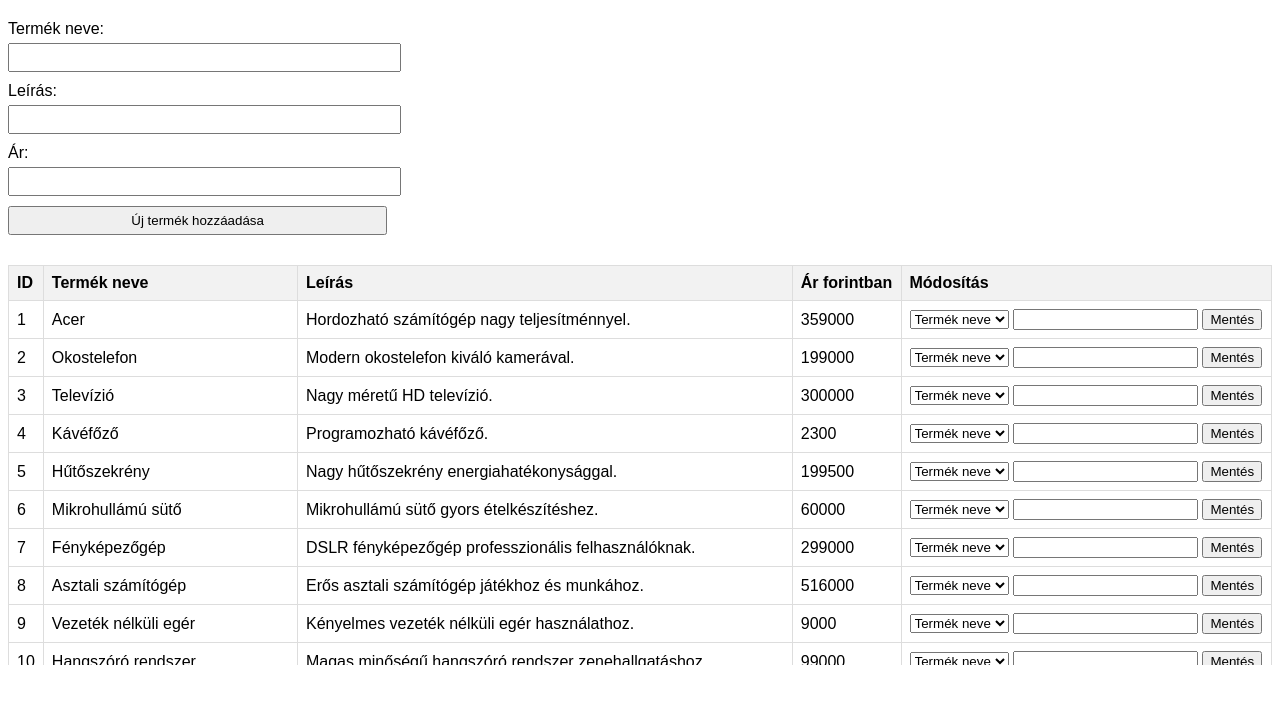
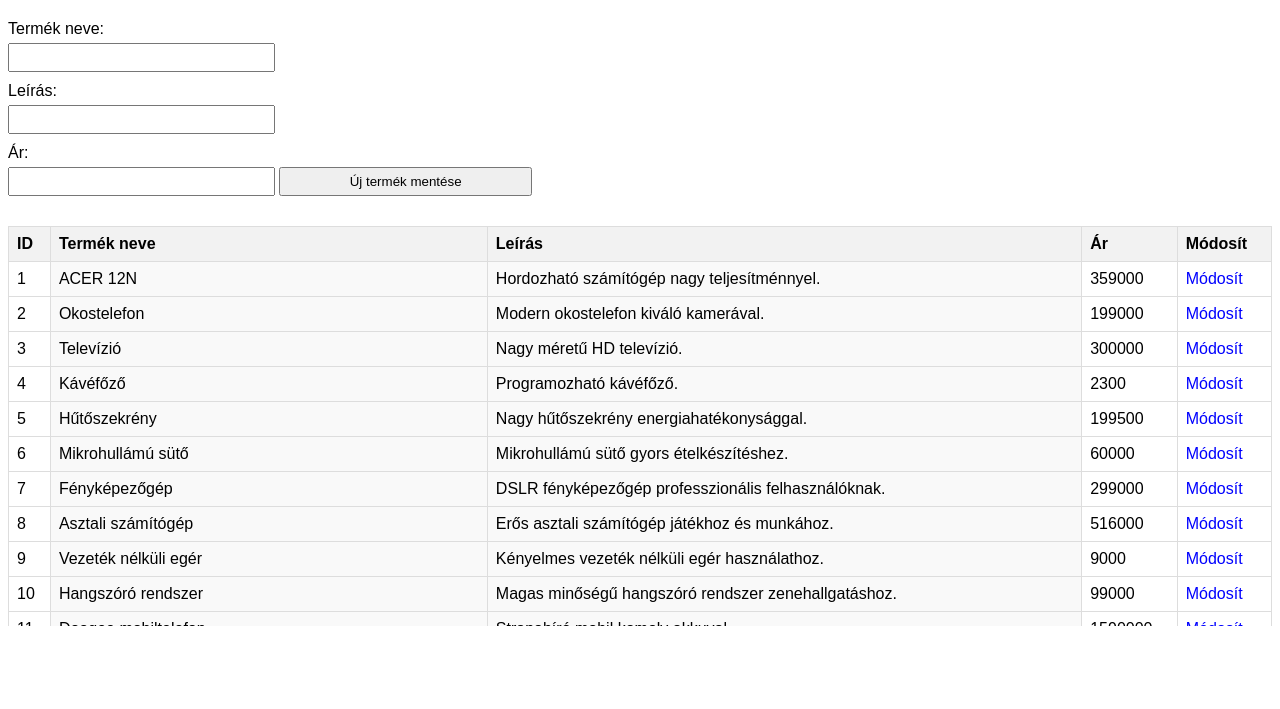
Before and after one commit to kobanya/API_HTML, a Flask app: page / in a window 1280 px wide. Shown: the part 36-745 px from the top of the page. Run offline with Flask 3, Linux system fonts and the light colour scheme.

Commit message:
hozzáadás és módosítás frissítése

```diff
--- a/templates/termek_lista.html
+++ b/templates/termek_lista.html
@@ -52,25 +52,44 @@
         .add-product-fields input {
             margin-bottom: 10px;
             padding: 5px;
-            width: 30%;
+            width: 20%;
         }
+        /* Módosítás űrlap és gomb */
+        .modify-form {
+            display: none;
+        }
+        .modify-form input[type="text"] {
+            width: auto;
+        }
+        .modify-button {
+            cursor: pointer;
+            color: blue;
+        }
+        .readonly-cell {
+    background-color: #f9f9f9; /* Háttérszín megadása */
+    pointer-events: none; /* Ne lehessen rájuk kattintani */
+}
+
     </style>
 </head>
 <body>
     <div class="header">NAGY műszaki áruház</div>
 
-    <!-- Új termék hozzáadása űrlap -->
-    <div class="add-product">
-        <div class="add-product-fields">
+ <!-- Új termék hozzáadása űrlap -->
+<div class="add-product">
+    <div class="add-product-fields">
+        <form action="/add_product" method="POST"> <!-- Új form elem -->
             <label for="product_name">Termék neve:</label>
             <input type="text" id="product_name" name="termék_neve" required>
             <label for="product_description">Leírás:</label>
             <input type="text" id="product_description" name="leírás" required>
             <label for="product_price">Ár:</label>
             <input type="number" id="product_price" name="ára" required>
-            <input type="submit" value="Új termék hozzáadása">
-        </div>
+            <input type="submit" value="Új termék mentése">
+        </form>
     </div>
+</div>
+
 
     <!-- Termék táblázat -->
     <div class="scrollable-table">
@@ -81,19 +100,20 @@
                         <th>ID</th>
                         <th>Termék neve</th>
                         <th>Leírás</th>
-                        <th>Ár forintban</th>
-                        <th>Módosítás</th>
+                        <th>Ár</th>
+                        <th>Módosít</th>
                     </tr>
                 </thead>
                 <tbody>
                     {% for termek in termek_lista %}
                     <tr>
                         <td>{{ termek['ID'] }}</td>
-                        <td>{{ termek['termék neve'] }}</td>
-                        <td>{{ termek['leírás'] }}</td>
-                        <td>{{ termek['ára'] }}</td>
+                        <td class="readonly-cell" data-field="termék neve">{{ termek['termék neve'] }}</td>
+                        <td class="readonly-cell" data-field="leírás">{{ termek['leírás'] }}</td>
+                        <td class="editabl" data-field="ára">{{ termek['ára'] }}</td>
                         <td>
-                            <form action="/modify_product" method="POST">
+                            <span class="modify-button">Módosít</span>
+                            <form class="modify-form" action="/modify_product" method="POST">
                                 <input type="hidden" name="modified_id" value="{{ termek['ID'] }}">
                                 <select name="modified_field">
                                     <option value="termék neve">Termék neve</option>
@@ -110,5 +130,27 @@
             </table>
         </div>
     </div>
+
+    <script>
+        // JavaScript kód a szerkeszthető mezők kezeléséhez
+        const editableFields = document.querySelectorAll('.editable');
+        const modifyButtons = document.querySelectorAll('.modify-button');
+        const modifyForms = document.querySelectorAll('.modify-form');
+
+        // Kattintáskor szerkeszthetővé teszi a mezőt
+        editableFields.forEach(field => {
+            field.addEventListener('click', () => {
+                field.contentEditable = 'true';
+                field.style.backgroundColor = '#FFFFCC';
+            });
+        });
+
+        // Módosít gomb kattintásának kezelése
+        modifyButtons.forEach((button, index) => {
+            button.addEventListener('click', () => {
+                modifyForms[index].style.display = 'block';
+            });
+        });
+    </script>
 </body>
 </html>
--- a/termek_lista.json
+++ b/termek_lista.json
@@ -1,7 +1,7 @@
 [
     {
         "ID": 1,
-        "termék neve": "Acer",
+        "termék neve": "ACER 12N",
         "leírás": "Hordozható számítógép nagy teljesítménnyel.",
         "ára": 359000
     },
@@ -193,7 +193,7 @@
     },
     {
         "ID": 33,
-        "termék neve": "Kávéfőző",
+        "termék neve": "Delonghi kávéfőző",
         "leírás": "Automata kévéfőző",
         "ára": 99000
     },
@@ -241,8 +241,20 @@
     },
     {
         "ID": 41,
-        "termék neve": "TV okosító",
+        "termék neve": "Smartech tv okosító USB és HDMI csatlakozóval",
         "leírás": "TV smart box USB és HDM catlakozással",
         "ára": 19000
+    },
+    {
+        "ID": 42,
+        "termék neve": "HP lézeres nyomtató",
+        "leírás": "Lézer technológiás nyomtató",
+        "ára": 59000
+    },
+    {
+        "ID": 43,
+        "termék neve": "JVC  Videomagnó",
+        "leírás": "retró videomagnó VSH kazetták lejétszására",
+        "ára": 25000
     }
 ]
```
